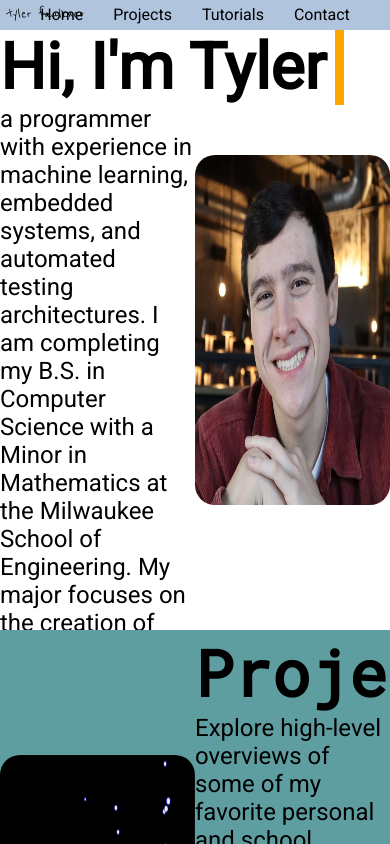
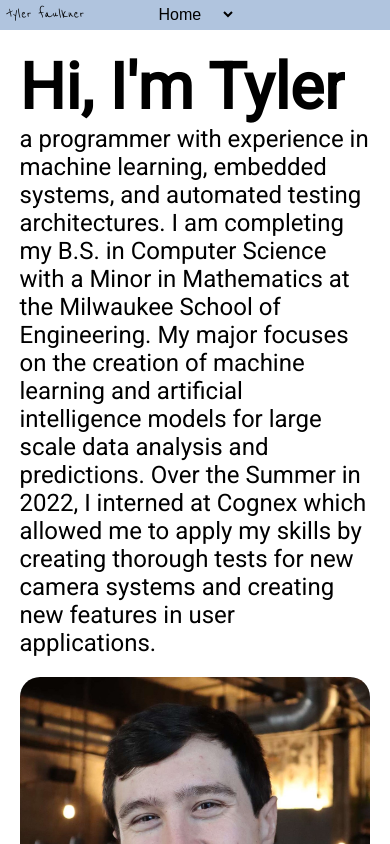
Before and after one commit to tylerfaulkner/tyler-faulkner-site, a Next.js app: page / in a window 390 px wide. Shown: the top 844 px of the page. Built offline with nearby package versions, Linux system fonts and the light colour scheme.

Commit message:
Fixed Most Mobile Layout Issues

```diff
--- a/components/thumbnails.js
+++ b/components/thumbnails.js
@@ -47,6 +47,9 @@ function dateToText(date){
     return `${months[date.month-1]} ${date.day}, ${date.year}`;
 }
 
+const sizes="(max-width: 768px) 350px, (max-width: 900px) 700px, 1080px"
+
+
 export default function Thumbnails(props) {
     const {items, sort, dir} = props
 
@@ -54,7 +57,7 @@ export default function Thumbnails(props) {
         return(
         <Link key={item.meta.title} href={`./${dir}/${item.id}`} className='no-decoration'>
             <div className='card'>
-                <div className='thumbnail'><Image src={item.meta.image} alt={`${item.meta.title} image`}fill/></div>
+                <div className='thumbnail'><Image src={item.meta.image.src} alt={`${item.meta.title} image`} fill/></div>
                 <div className='card-content'>
                     <div className='card-title'>{item.meta.title}</div>
                     <div className='description'>{item.meta.description}</div>
--- /dev/null
+++ b/components/topbar.js
@@ -0,0 +1,38 @@
+import Link from "next/link";
+import { useRouter } from 'next/router';
+import { useEffect, useState } from "react";
+import { useMediaQuery } from "react-responsive";
+
+export default function TopBar() {
+    const [isMobile, setIsMobile] = useState(null);
+    const [currentPage, setCurrentPage] = useState('/');
+    useEffect(()=> {
+        setIsMobile(window.innerWidth < 600);
+        setCurrentPage(window.location.pathname);
+        window.addEventListener('resize', ()=>{setIsMobile(window.innerWidth < 600)})
+    })
+    const router = useRouter();
+
+    function onChange(selector){
+        console.log(selector)
+        router.push(selector.target.value);
+    }
+    return (
+        <div className="topnav">
+            <text className="text-black">tyler faulkner</text>
+            {isMobile==null ? <div></div> : !isMobile ? <div className="elements">
+                <Link href={"/"} className="topelement">Home</Link>
+                <Link href={"/projects"} className="topelement">Projects</Link>
+                <Link href={"/tutorials"} className="topelement">Tutorials</Link>
+                <Link href={"/contact"} className="topelement">Contact</Link>
+            </div>  :
+            <select defaultValue={currentPage} onChange={onChange} className='menu-selector'>
+              <option value="/">Home</option>
+              <option value="/projects">Projects</option>
+              <option value="/tutorials">Tutorials</option>
+              <option value="/contact">Contact</option>
+            </select>
+            }
+        </div>
+    );
+}
--- a/package.json
+++ b/package.json
@@ -17,6 +17,7 @@
     "node-mailjet": "^5.1.1",
     "react": "^18.2.0",
     "react-dom": "^18.2.0",
+    "react-responsive": "^9.0.2",
     "rehype-katex": "^6.0.2",
     "rehype-stringify": "^9.0.3",
     "remark-math": "^5.1.1",
--- a/pages/_app.js
+++ b/pages/_app.js
@@ -1,8 +1,9 @@
-import TopBar from "./topbar";
+import TopBar from "../components/topbar";
 import "./main.css";
 import "./topbar.css";
 import "./contact/index.css";
 import "./projects/projects.css"
+import "./mobile.css"
 import "./prism-vsc-dark-plus.css"
 
 // This default export is required in a new `pages/_app.js` file.
--- a/pages/contact/index.js
+++ b/pages/contact/index.js
@@ -32,9 +32,6 @@ export default function Contact() {
                 email: form.current.email.value,
                 message: form.current.message.value,
             }
-            console.log(form.current.name.value)
-            console.log("sending email")
-            console.log(process.env.NEXT_PUBLIC_SERVICE_ID)
             emailjs.send(process.env.NEXT_PUBLIC_SERVICE_ID, process.env.NEXT_PUBLIC_TEMPLATE_ID, contents, process.env.NEXT_PUBLIC_PUBLIC_KEY)
             .then((result) => {
                 alert('Email Sent Succesfully!')
--- a/pages/homepage.js
+++ b/pages/homepage.js
@@ -11,10 +11,12 @@ export default function Homepage() {
     return (
         <div>
             <div className="section overview">
-                <div className="col text-area">
+                <div className="text-area">
                     <div className="header">
-                        <div className="typed-out">
-                            Hi, I'm Tyler
+                        <div className="fit-content-width">
+                            <div className="typed-out">
+                                Hi, I'm Tyler
+                            </div>
                         </div>
                     </div>
                     <div className="text fade-in">
@@ -24,7 +26,7 @@ export default function Homepage() {
                     Cognex which allowed me to apply my skills by creating thorough tests for new camera systems and creating new features in user applications.
                     </div>
                 </div>
-                <div className="col image-div fade-in-pic">
+                <div id='pic-of-me' className="image-div fade-in-pic">
                     <Image src={me_cropped} fill={true} alt="Image of Tyler" sizes={sizes}/>
                 </div>
             </div>
--- a/pages/main.css
+++ b/pages/main.css
@@ -21,8 +21,9 @@ body {
     position: relative;
     overflow: hidden;
     text-align: center;
-    justify-content: center;
+    justify-content:space-around;
     display: flex;
+    flex-direction: row;
 }
 
 .overview{
@@ -107,6 +108,12 @@ body {
 
 .text-area {
     width: 50%;
+    display: flex;
+    flex-direction: column;
+    justify-content: center;
+    text-align: left;
+    align-items: center;
+    align-content:flex-start;
 }
 
 .text {
@@ -122,7 +129,7 @@ body {
 }
 
 .header {
-    width: fit-content;
+    width: 100%;
     text-decoration: none;
 }
 
@@ -135,7 +142,9 @@ body {
     from { width: 0;}
     to { width: 100%;}
 }
-
+.fit-content-width{
+    width: fit-content;
+}
 @keyframes blinking {
     0% {     border-right: .15em solid orange;    }
     75% {     border-right: 0em;    }
--- /dev/null
+++ b/pages/mobile.css
@@ -0,0 +1,108 @@
+.menu-selector {
+    border: none;
+    background-color: inherit;
+    margin-top: 5px;
+    font-size: 1em;
+}
+
+.menu-selector option {
+    background-color: field;
+}
+
+@media screen and (max-width: 1050px){
+
+    .equation {
+        font-size: 1em;
+    }
+    .equation-small {
+        font-size: 0.8em;
+    }
+    .section {
+        height: auto;
+        flex-direction: column;
+        overflow-y: visible;
+        padding-top: 20px;
+        padding-bottom: 20px;
+        align-items: center;
+    }
+
+    .text-area{
+        width: 90%;
+    }
+
+    .image-div {
+        margin-top:  20px;
+    }
+
+    .grid {
+        grid-template-columns: 48% 48%;
+    }
+
+    .contact {
+        flex-direction: column;
+    }
+
+    .small-side {
+        width: 100%;
+    }
+
+    .small-side .section-header {
+        font-size: 3.4em;
+    }
+
+    .large-side {
+        width: 100%;
+    }
+
+    .img-article {
+        height: 300px;
+    }
+}
+
+@media screen and (max-width:600px) {
+    .grid {
+        grid-template-columns: 100%;
+    }
+
+    .img-article {
+        height: 250px;
+    }
+
+}
+
+@media screen and (max-width: 459px){
+    .linkedin {
+        width: 350px;
+        height: 90px;
+    }
+
+    .github {
+        width: 350px;
+        height: 90px;
+    }
+
+    .img-article {
+        height: 200px;
+    }
+}
+
+@media screen and (max-width: 399px) {
+    .linkedin {
+        width: 300px;
+        height: 80px;
+    }
+
+    .github {
+        width: 300px;
+        height: 80px;
+    }
+
+    html {
+        width: 100vw;
+        overflow-y: scroll;
+    }
+
+    .outergrid .section-header {
+        font-size: 3.4em;
+    }
+}
--- a/pages/projects/my_website.mdx
+++ b/pages/projects/my_website.mdx
@@ -29,8 +29,8 @@ so.
 This is not my first attempt at creating a personal website. In September 2022, I created a static webpage for my university's career fair. It included a
 professional summary, a photo of me, and links to my GitHub profile and LinkedIn profile. The site looked like the image below:
 
-<div style={{height: '700px'}} className='img-article'>
-  <Image src={old_site} fill/>
+<div className='img-article'>
+  <Image src={old_site} alt='Picture of Old site' fill className='fitted'/>
 </div>
 
 The new site is an all encompassing revamp compared to the old site. With the redesign, the entire site is now more dynamic and allows me to create and post my own content.
--- a/pages/projects/n-body_simulations.mdx
+++ b/pages/projects/n-body_simulations.mdx
@@ -20,7 +20,7 @@ import architecture from './images/n-body/architecture.PNG';
 export const meta = {
   title: 'N-Body Simulations',
   authors: "Tyler Faulkner, David Jin, Garin Jankowski, Nicholas Dang",
-  description: 'With my team, I created a N-Body simulation in CUDA with profiling results comparing the GPU and CPU implementations. I also created renderings of the simulations in MatPlotLib and Manim.',
+  description: 'An N-Body simulation in CUDA with profiling results comparing the GPU and CPU implementations. I also created renderings of the simulations in MatPlotLib and Manim.',
   image: thumb,
   date: {
     day: 14,
@@ -89,7 +89,7 @@ we multiply that by the amount of time to pass which is 0.25 in our simulation,
 ### EXAMPLE OUTPUT
 To run our n-body simulation, the number of bodies must be passed in as well as the number of steps for the simulation to run seen below.
 <div style={{height: '200px'}} className='img-article'>
-  <Image src={example_output} fill/>
+  <Image src={example_output} sizes='100vw' alt='Example Output' fill/>
 </div>
 The CPU implementation outputs a csv file after the bodies’ positions are updated at the end of each time step. These csv files are comprised of a row for each body with the columns representing the
 body’s x, y, z, and mass respectively. These csv files are then iterated over to create the renderings. Below is an embedded video of one of the renderings. A [playlist](https://www.youtube.com/playlist?list=PLrDtSfk4LWjLDbzzZ6Dkt3EC8Cd_YV9BG) has been created with 3 different videos using various rendering libraries and varying amounts of bodies.
@@ -212,7 +212,7 @@ __global__ void gpu_calculate_position(float4 *d_X, float4 *d_V, int bodyCount,
 ### OVERALL RUNTIME RESULTS (LOG SCALE)
 <div className='centered-even'>
   <div style={{height: '300px', width: '450px', position:'relative'}}>
-    <Image src={overall_graph} fill/>
+    <Image src={overall_graph} sizes='100vw' alt='' fill/>
   </div>
 </div>
 ### TILED VS. NON-TILED RESULTS
--- a/pages/projects/projects.css
+++ b/pages/projects/projects.css
@@ -7,15 +7,22 @@
 
 .img-article {
     position: relative;
+    height: 500px;
     width: 100%;
 }
 
+.img-article img {
+    object-fit: contain;
+}
+
 .img-header {
-    height: 600px;
+    height: 40vh;
+    overflow: hidden;
+    white-space: nowrap;
+    width: 100vw;
     position: absolute;
     top: 15px;
     left: -5px;
-    width: 110vw;
     overflow: hidden;
     border-top-left-radius: 8px;
     border-top-right-radius: 8px;
@@ -25,6 +32,7 @@
 
 .article-page {
     padding-top: 250px;
+    overflow-x: hidden;
 }
 
 .article {
@@ -32,7 +40,6 @@
     padding-left: 15%;
     padding-right: 15%;
     border-top: 3px solid;
-    height: 70vh;
     padding-bottom: 50px;
 }
 
--- a/pages/topbar.js
+++ /dev/null
@@ -1,15 +0,0 @@
-import Link from "next/link";
-
-export default function TopBar() {
-    return (
-        <div className="topnav">
-            <text className="text-black">tyler faulkner</text>
-            <div className="elements">
-                <Link href={"/"} className="topelement">Home</Link>
-                <Link href={"/projects"} className="topelement">Projects</Link>
-                <Link href={"/tutorials"} className="topelement">Tutorials</Link>
-                <Link href={"/contact"} className="topelement">Contact</Link>
-            </div>
-        </div>
-    );
-}
```
Also changed, not shown: 1 other file (tests, documents, lock files or other folders).
